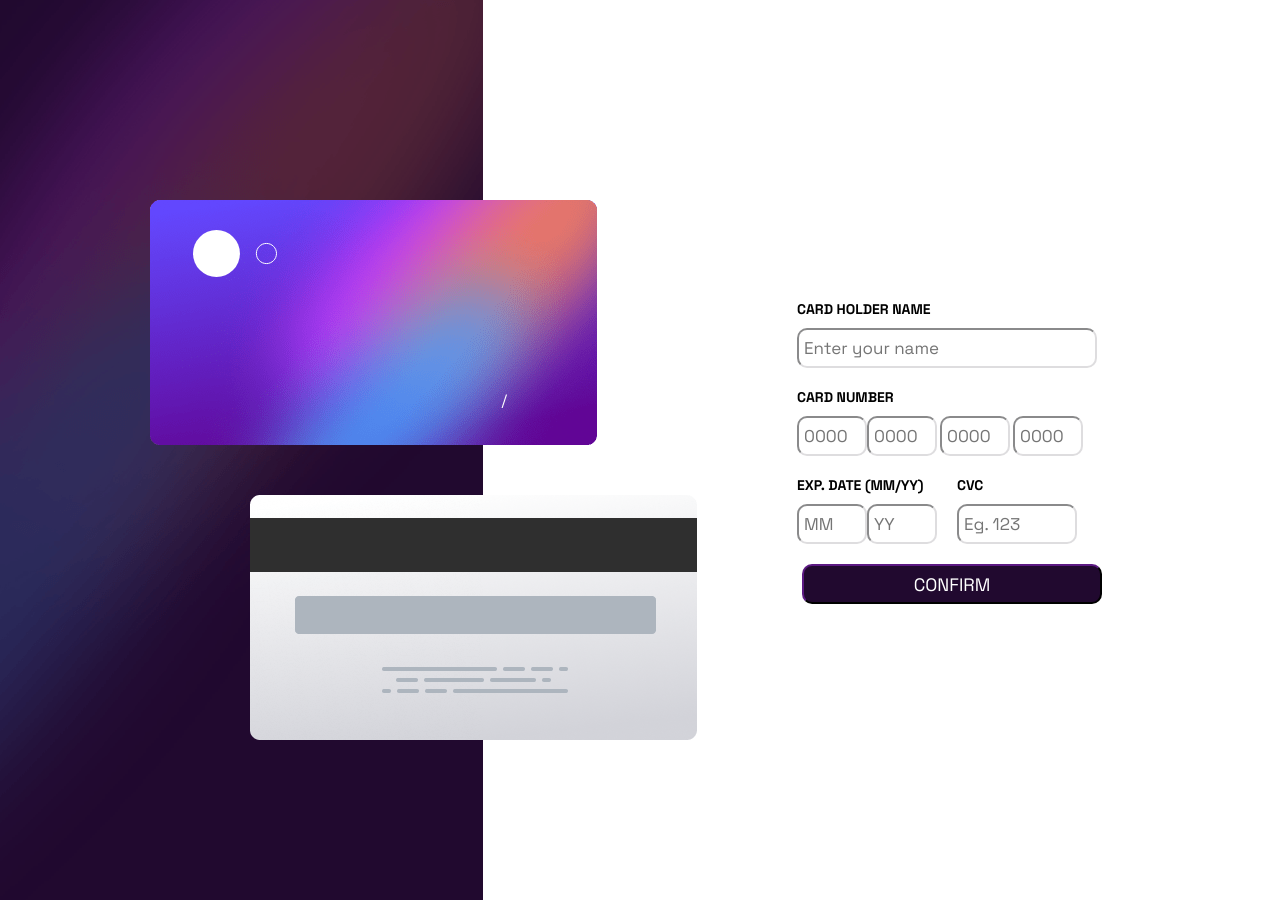
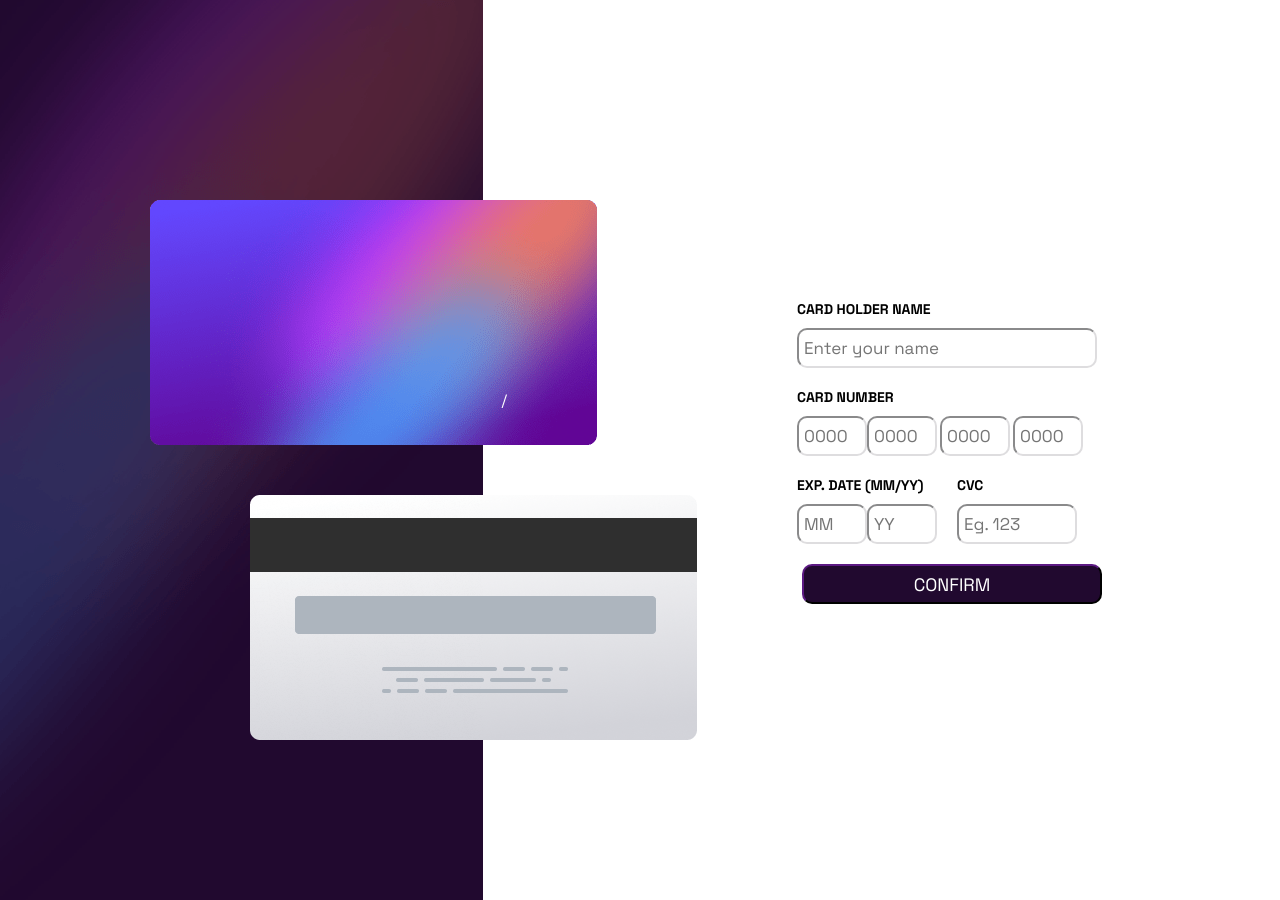
Before and after one commit to esNIMA/Interactive-card-design, a React (Vite) app: page / in a window 1280 px wide. Built offline with nearby package versions, Linux system fonts and the light colour scheme.

Commit message:
image fixed

```diff
--- a/src/components/Cards.jsx
+++ b/src/components/Cards.jsx
@@ -12,11 +12,6 @@ export default function Cards({
   return (
     <div className="cards">
       <div className="cards--front">
-        <img
-          className="cards--front__image"
-          src="Interactive-card-design/src/assets/images/card-logo.svg"
-          alt="card-logo"
-        />
         <p className="cards--front__number">
           {cardNumber1} {cardNumber2} {cardNumber3} {cardNumber4}
         </p>
```
